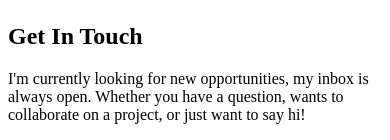
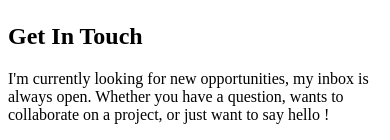
Before and after one commit to sami-alaloosi/portfolio-v2, a Next.js app: page / in a window 390 px wide. Shown: the part 11840-11980 px from the top of the page. Built offline with nearby package versions, Linux system fonts and the light colour scheme.

Commit message:
finxing contact.js colors

```diff
--- a/components/Contact.js
+++ b/components/Contact.js
@@ -9,12 +9,12 @@ export default function Contact() {
     <div className="bg-gray-50" id="contact">
     <div className="relative py-16  w-11/12 mx-auto">
       <div className="hidden absolute top-0 inset-x-0 h-1/2 bg-gray-50 lg:block" aria-hidden="true" />
-      <div className="max-w-7xl mx-auto bg-indigo-600 lg:bg-transparent lg:px-8">
+      <div className="max-w-7xl mx-auto bg-transparent  lg:px-8 ">
         <div className="lg:grid lg:grid-cols-12">
           <div className="relative z-10 lg:col-start-1 lg:row-start-1 lg:col-span-4 lg:py-16 lg:bg-transparent">
             <div className="absolute inset-x-0 h-1/2 bg-gray-50 lg:hidden" aria-hidden="true" />
             <div className="max-w-md mx-auto px-4 sm:max-w-3xl sm:px-6 lg:max-w-none lg:p-0">
-              <div className="aspect-w-10 aspect-h-6 sm:aspect-w-2 sm:aspect-h-1 lg:aspect-w-1">
+              <div className="aspect-w-10 aspect-h-6 sm:aspect-w-2 sm:aspect-h-1 lg:aspect-w-1  -mb-6 lg:mb-0">
                 <img
                   className="object-cover object-center rounded-3xl shadow-2xl"
                   src="/me.jpg"
@@ -24,7 +24,7 @@ export default function Contact() {
             </div>
           </div>
 
-          <div className="relative bg-indigo-600 lg:col-start-3 lg:row-start-1 lg:col-span-10 lg:rounded-3xl lg:grid lg:grid-cols-10 lg:items-center">
+          <div className="relative bg-gradient-to-r from-purple-600 to-indigo-600 lg:col-start-3 lg:row-start-1 lg:col-span-10 rounded-3xl lg:grid lg:grid-cols-10 lg:items-center">
             <div className="hidden absolute inset-0 overflow-hidden rounded-3xl lg:block" aria-hidden="true">
               <svg
                 className="absolute bottom-full left-full transform translate-y-1/3 -translate-x-2/3 xl:bottom-auto xl:top-0 xl:translate-y-0"
@@ -76,7 +76,7 @@ export default function Contact() {
               Get In Touch
               </h2>
               <p className="text-lg text-white">
-              I'm currently looking for new opportunities, my inbox is always open. Whether you have a question, wants to collaborate on a project, or just want to say hi!
+              I'm currently looking for new opportunities, my inbox is always open. Whether you have a question, wants to collaborate on a project, or just want to say hello !
               </p>
               <a
                 className="block w-full py-3 px-5 text-center bg-white border border-transparent rounded-md shadow-md text-base font-medium text-indigo-700 hover:bg-gray-100 sm:inline-block sm:w-auto"
```
